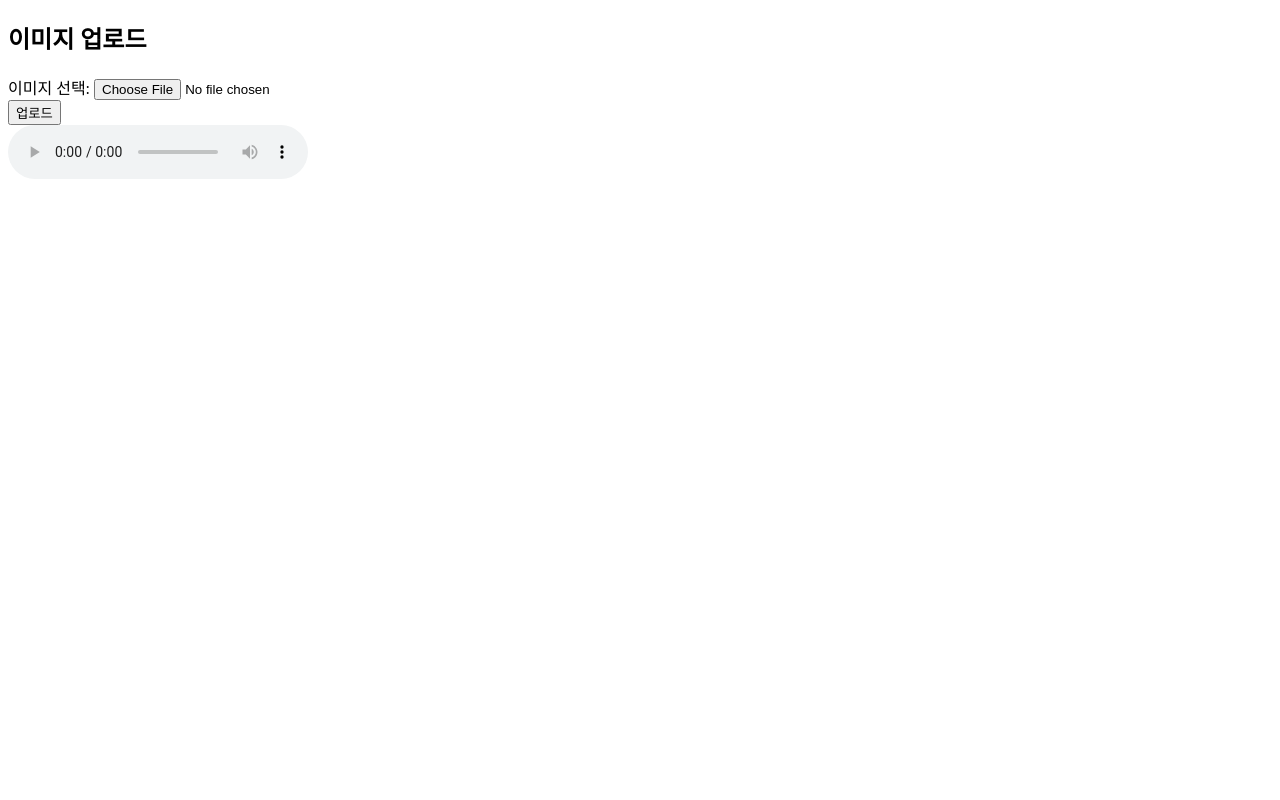
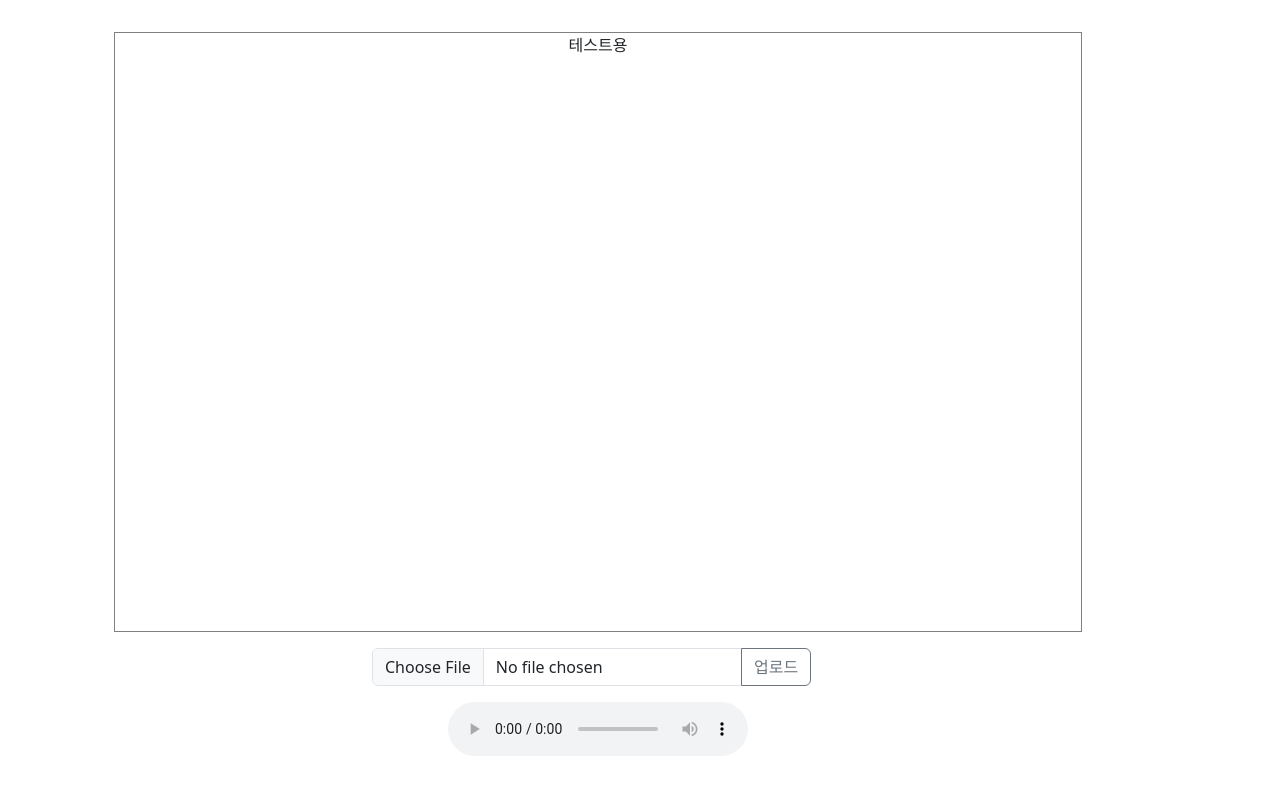
Before and after one commit to AI-LeGo/Service-Backend, a FastAPI app: page / in a window 1280 px wide. Run offline with FastAPI, Linux system fonts and the light colour scheme.

Commit message:
update layout

```diff
--- a/template/index.html
+++ b/template/index.html
@@ -4,22 +4,30 @@
     <meta charset="UTF-8">
     <meta http-equiv="X-UA-Compatible" content="IE=edge">
     <meta name="viewport" content="width=device-width, initial-scale=1.0">
-    <title>Image Upload Example</title>
+    <link href="https://cdn.jsdelivr.net/npm/bootstrap@5.3.2/dist/css/bootstrap.min.css" rel="stylesheet" integrity="sha384-T3c6CoIi6uLrA9TneNEoa7RxnatzjcDSCmG1MXxSR1GAsXEV/Dwwykc2MPK8M2HN" crossorigin="anonymous">
+    <script src="https://cdn.jsdelivr.net/npm/bootstrap@5.3.2/dist/js/bootstrap.bundle.min.js" integrity="sha384-C6RzsynM9kWDrMNeT87bh95OGNyZPhcTNXj1NW7RuBCsyN/o0jlpcV8Qyq46cDfL" crossorigin="anonymous"></script>
+    <title>Image to TTS Service</title>
 </head>
 <body>
-<h2>이미지 업로드</h2>
 
-<form id="uploadForm" enctype="multipart/form-data">
-    <label for="file">이미지 선택:</label>
-    <input type="file" name="file" id="file" accept="image/*">
-    <br>
-    <input type="button" value="업로드" onclick="uploadImage()">
-</form>
-<audio controls id="audioPlayer">
-    Your browser does not support the audio element.
-</audio>
-
-<div id="prompt_result"></div>
+<div class="container" style="text-align:center;">
+    <div style="width:1000px" class="m-3 p-3">
+        <div id="image_container" class="d-flex justify-content-center" style="width:100%; height:600px; border: 1px solid grey">테스트용</div>
+        <div id="button_container" class="d-flex justify-content-between d-grid gap-2 col-6 mx-auto">
+            <form id="uploadForm" enctype="multipart/form-data">
+                <div class="input-group m-3" style="width:100%">
+                        <input type="file" class="form-control" id="inputGroupFile04" aria-describedby="inputGroupFileAddon04" aria-label="Upload" accept="image/*" id="file" name='file'>
+                        <button class="btn btn-outline-secondary" type="button" id="inputGroupFileAddon04" onclick="uploadImage()">업로드</button>
+                </div>
+            </form>
+        </div>
+        <div id="audio_container" class="d-flex justify-content-center">
+            <audio controls id="audioPlayer">
+                Your browser does not support the audio element.
+            </audio>
+        </div>
+    </div>
+</div>
 
 <script>
     async function uploadImage() {
```
